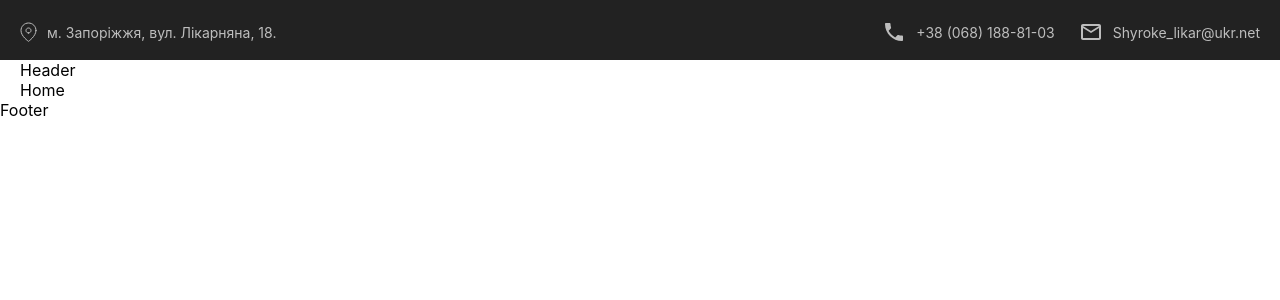
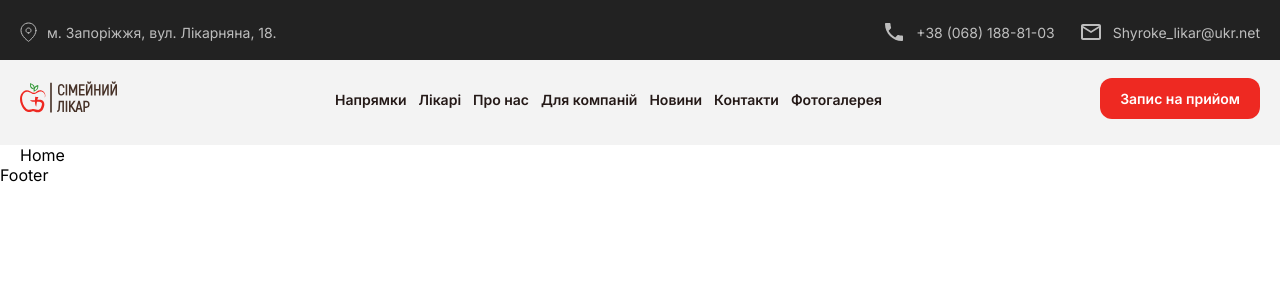
Before and after one commit to synestia-dev/family-doctor, a React (Vite) app: page / in a window 1280 px wide. Shown: the top 300 px of the page. Built offline with nearby package versions, Linux system fonts and the light colour scheme.

Commit message:
basic header setup

```diff
--- /dev/null
+++ b/src/components/Button/Button.jsx
@@ -0,0 +1,23 @@
+/* eslint-disable react/prop-types */
+import { Link } from "react-router-dom";
+import './Button.scss'
+const Button = ({
+  to = "",
+  text,
+  color = "default",
+  icon = null,
+  onClick,
+}) => {
+  return (
+    <Link
+      to={to}
+      className={`button ${color}`}
+      onClick={onClick}
+    >
+      {icon !== null && <img src={icon} alt="icon" />}
+      {text}
+    </Link>
+  );
+};
+
+export default Button;
--- /dev/null
+++ b/src/components/Button/Button.scss
@@ -0,0 +1,23 @@
+.button {
+    font-family: 'Inter';
+    padding: 12px 20px;
+    display: flex;
+    align-items: center;
+    text-align: center;
+    border-radius: 12px;
+    text-decoration: none;
+    font-weight: 600;
+    font-size: 14px;
+    transition: all 0.2s ease-in-out;
+    &:hover {
+      transition: all 0.2s ease-in-out;
+    }
+  }
+  .default {
+    background-color: #EE2922;
+    color: #FFF;
+    &:hover {
+      background: #FFF;
+      color: #EE2922;
+    }
+  }
--- a/src/components/Header/Header.jsx
+++ b/src/components/Header/Header.jsx
@@ -1,11 +1,46 @@
 import "./Header.scss";
 import Preheader from "./Preheader/Preheader";
+import logo from "../../assets/logo.svg";
+import { Link } from "react-router-dom";
+import Button from '../Button/Button';
 const Header = () => {
   return (
     <>
       <Preheader />
       <div className="header">
-        <div className="container">Header</div>
+        <div className="container">
+          <nav className="header__inner">
+            <div className="header__logo">
+              <Link to="/">
+                <img src={logo} alt="logo" />
+              </Link>
+            </div>
+            <ul className="header__menu">
+              <li>
+                <Link to="/directions">Напрямки</Link>
+              </li>
+              <li>
+                <Link to="/doctors">Лікарі</Link>
+              </li>
+              <li>
+                <Link to="/about">Про нас</Link>
+              </li>
+              <li>
+                <Link to="/for-companies">Для компаній</Link>
+              </li>
+              <li>
+                <Link to="/news">Новини</Link>
+              </li>
+              <li>
+                <Link to="/contacts">Контакти</Link>
+              </li>
+              <li>
+                <Link to="/directions">Фотогалерея</Link>
+              </li>
+            </ul>
+            <Button to="/" text="Запис на прийом"/>
+          </nav>
+        </div>
       </div>
     </>
   );
--- a/src/components/Header/Header.scss
+++ b/src/components/Header/Header.scss
@@ -0,0 +1,31 @@
+.header {
+  color: #241917;
+  background: #f3f3f3;
+  padding-block: 18px 26px;
+  &__inner {
+    display: flex;
+    justify-content: space-between;
+    align-items: center;
+  }
+  &__logo {
+    img {
+      height: 32px;
+    }
+  }
+  &__menu {
+    list-style-type: none;
+    display: flex;
+    gap: 12px;
+    li {
+      a {
+        text-decoration: none;
+        color: #241917;
+        font-weight: 600;
+        font-size: 14px;
+        &:hover {
+          text-decoration: underline;
+        }
+      }
+    }
+  }
+}
--- a/src/index.css
+++ b/src/index.css
@@ -1,13 +1,13 @@
+@import url('https://fonts.googleapis.com/css2?family=Inter:wght@100;200;300;400;500;600;700;800;900&display=swap');
+:root {
+  font-family: 'Inter';
+  -webkit-text-size-adjust: 100%;
+}
 * {
   margin: 0;
   padding: 0;
   box-sizing: border-box;
 }
-:root {
-  font-family: Inter, system-ui, Avenir, Helvetica, Arial, sans-serif;
-  -webkit-text-size-adjust: 100%;
-}
-
 body {
   margin: 0;
   min-height: 100vh;
```
